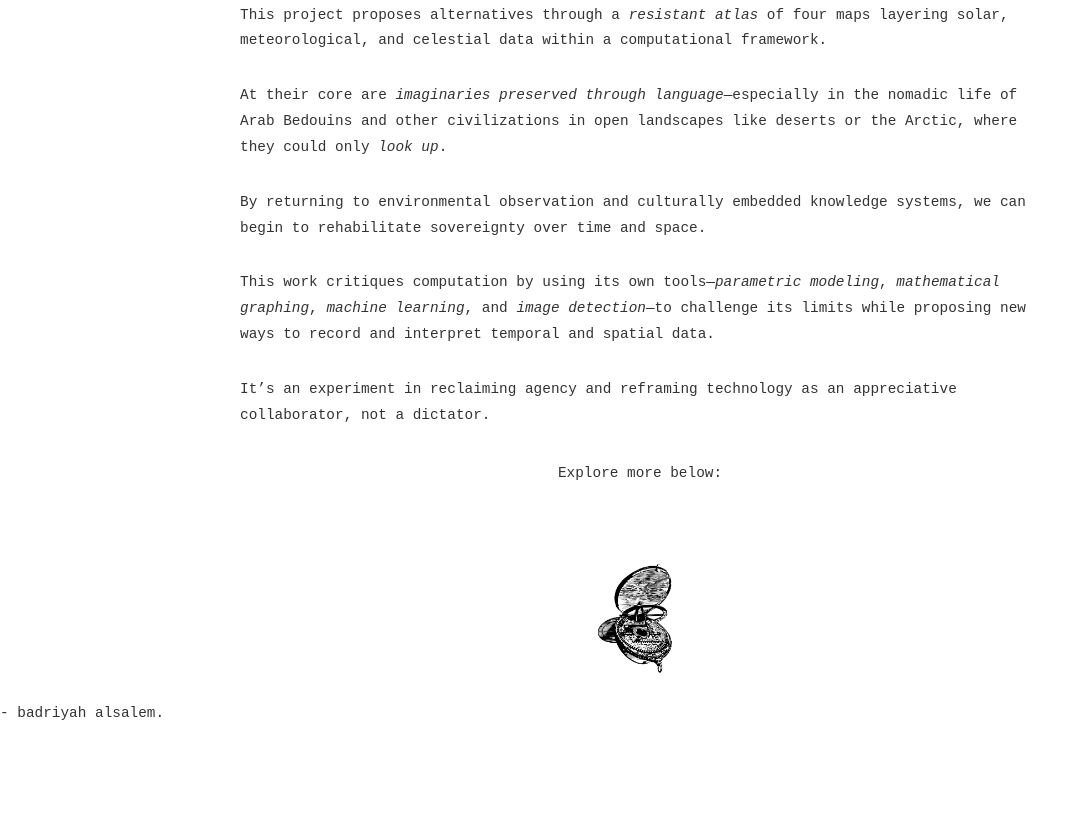
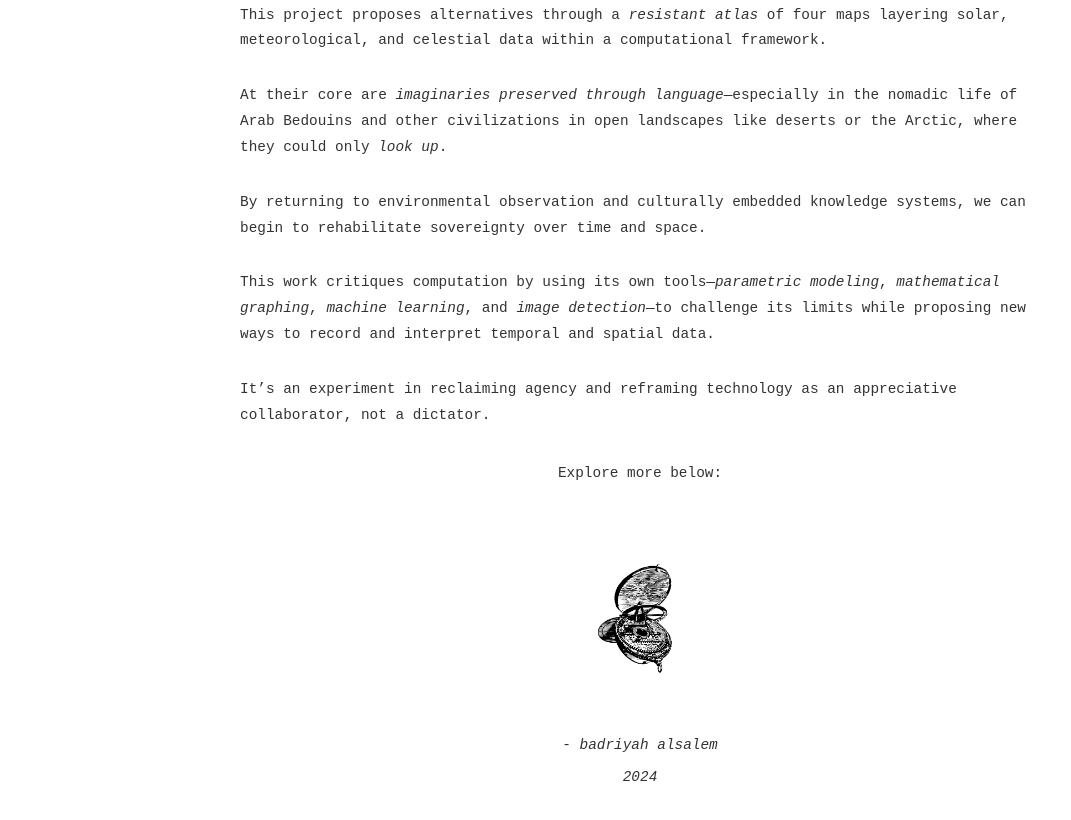
Before and after one commit to gendalin/colloquium-2-2024, an Eleventy site: page work/badriyah/index.html in a window 1280 px wide. Shown: the part 1065-1885 px from the top of the page, without its empty margins (0-1071 px from the left). Before the commit the page ends 1815 px from the top, so only its background shows below. Built offline with nearby package versions, Linux system fonts and the light colour scheme; Eleventy itself is replaced by a stand-in of ours; files that its build step writes are made by us from their sources; what markdown-it-implicit-figures would draw is missing.

Commit message:
added name

```diff
--- a/work/badriyah/index.html
+++ b/work/badriyah/index.html
@@ -71,7 +71,12 @@ image: propose.gif
     <a href="https://badriyahs.github.io/Thesis/pages/thesis.html" target="_blank" class="compass-link">
         <img src="assets/images/compass.png" alt="Compass" class="image compass">
     </a>
-    <div class="line">- badriyah alsalem.</div>
+    <div class="line name">
+        <br><br>- badriyah alsalem
+        <br><br>
+        2024
+        <br><br>
+    </div>
 
     <script src="script.js"></script>
 </body>
--- a/work/badriyah/styles.css
+++ b/work/badriyah/styles.css
@@ -43,6 +43,14 @@ body {
     text-align: center;
 }
 
+.line.name {
+    margin-top: 2rem;
+    font-weight: 200;
+    text-align: center;
+    font-style: italic;
+}
+
+
 /* Compass Link */
 .compass-link {
     display: flex;
```
